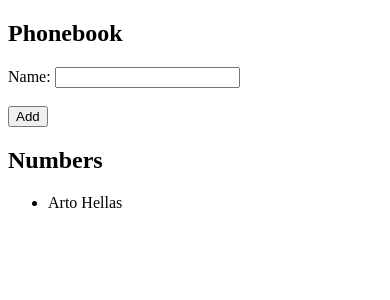
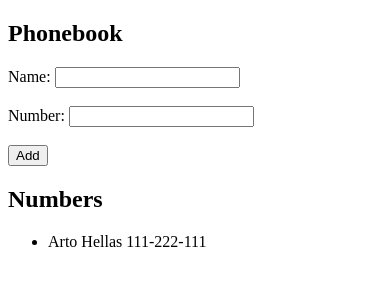
Before and after one commit to bigyaa/fullstackopen2019_exercises, a React (Create React App) app in the folder part2/phonebook/: page / in a window 390 px wide. Shown: the top 300 px of the page. Built offline with nearby package versions, Linux system fonts and the light colour scheme.

Commit message:
2.8 Add phone number

```diff
--- a/part2/phonebook/src/App.js
+++ b/part2/phonebook/src/App.js
@@ -1,17 +1,21 @@
 import React, { useState } from "react";
 
 const App = () => {
-  const [persons, setPersons] = useState([{ name: "Arto Hellas" }]);
+  const [persons, setPersons] = useState([{ name: "Arto Hellas", number: "111-222-111" }]);
   const [newName, setNewName] = useState("");
+  const [newNumber, setNewNumber] = useState("");
 
-  const handleInputChange = event => setNewName(event.target.value);
+  const handleNameChange = event => setNewName(event.target.value);
+  const handleNumberChange = event => setNewNumber(event.target.value);
 
   const handleSubmit = event => {
     event.preventDefault();
     persons.find(person =>
       person.name === newName
         ? alert(`${newName} already exists in the phonebook`)
-        : setPersons(persons.concat({ name: newName }))
+        : (
+          setPersons(persons.concat({ name: newName, number: newNumber }))
+          )
     );
   };
 
@@ -20,7 +24,11 @@
       <h2>Phonebook</h2>
       <form onSubmit={handleSubmit}>
         <div>
-          Name: <input value={newName} onChange={handleInputChange} />
+          Name: <input value={newName} onChange={handleNameChange} />
+        </div>
+        <br />
+        <div>
+          Number: <input value={newNumber} onChange={handleNumberChange} />
         </div>
         <br />
         <div>
@@ -30,7 +38,7 @@
       <h2>Numbers</h2>
       <ul>
         {persons.map(person => (
-          <li key={person.name}>{person.name}</li>
+          <li key={person.name}>{person.name} {person.number}</li>
         ))}
       </ul>
     </div>
```
